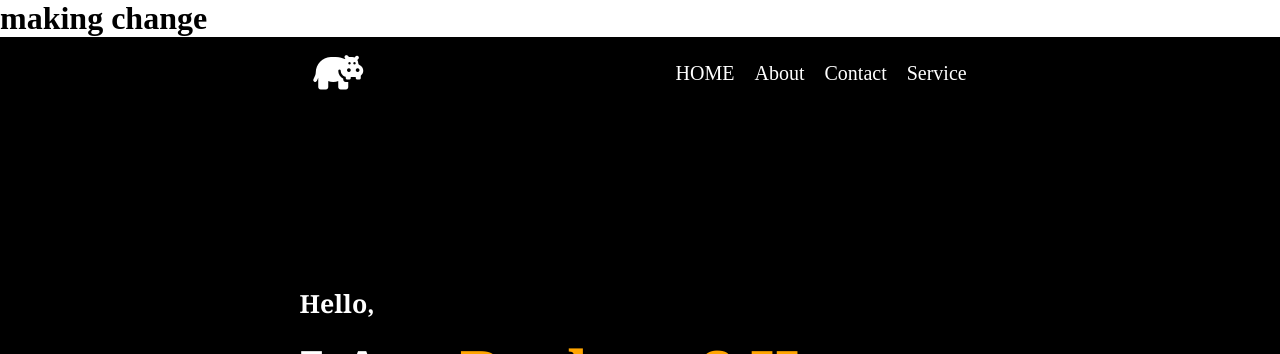
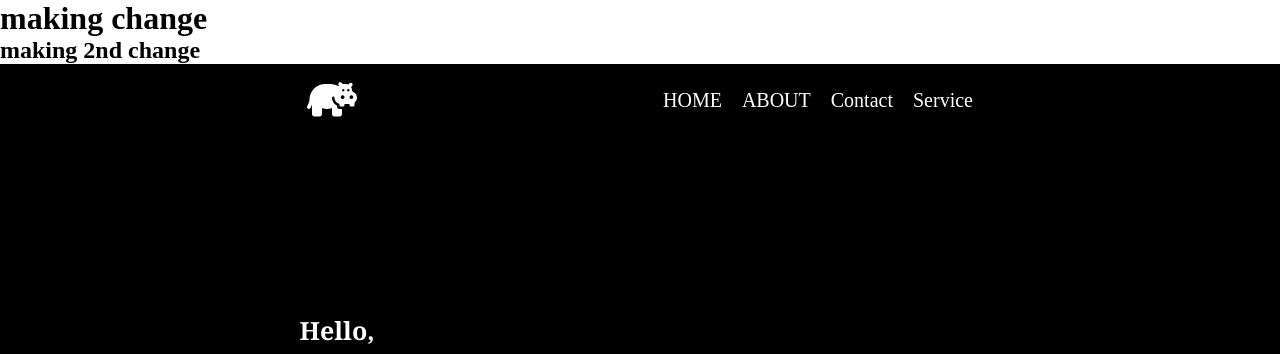
Before and after one commit to Roshan-sh-04/portfolio, a plain HTML site: page index.html in a window 1280 px wide. Shown: the top 354 px of the page. Drawn offline with Linux system fonts and the light colour scheme.

Commit message:
2nd change

```diff
--- a/index.html
+++ b/index.html
@@ -15,12 +15,13 @@
   </head>
   <body>
     <h1>making change</h1>
+    <h2>making 2nd change</h2>
     <div class="container">
       <div class="navbar">
         <div class="logo"><i class="fa-solid fa-hippo"></i></div>
         <div class="elements">
           <a href="">HOME</a>
-          <a target="_blank" href="about.html">about</a>
+          <a target="_blank" href="about.html">ABOUT</a>
           <a target="_blank" href="contact.html">contact</a>
           <a href="">service</a>
         </div>
```
